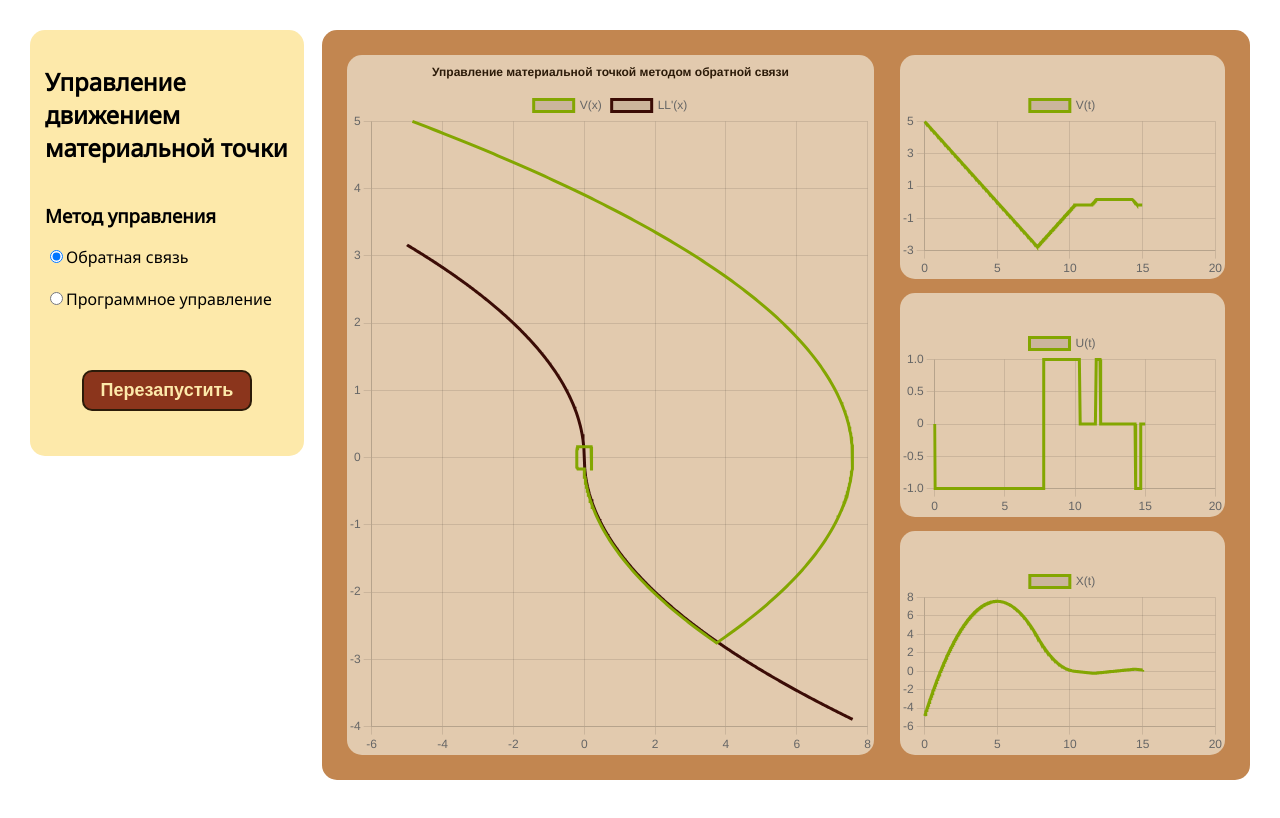
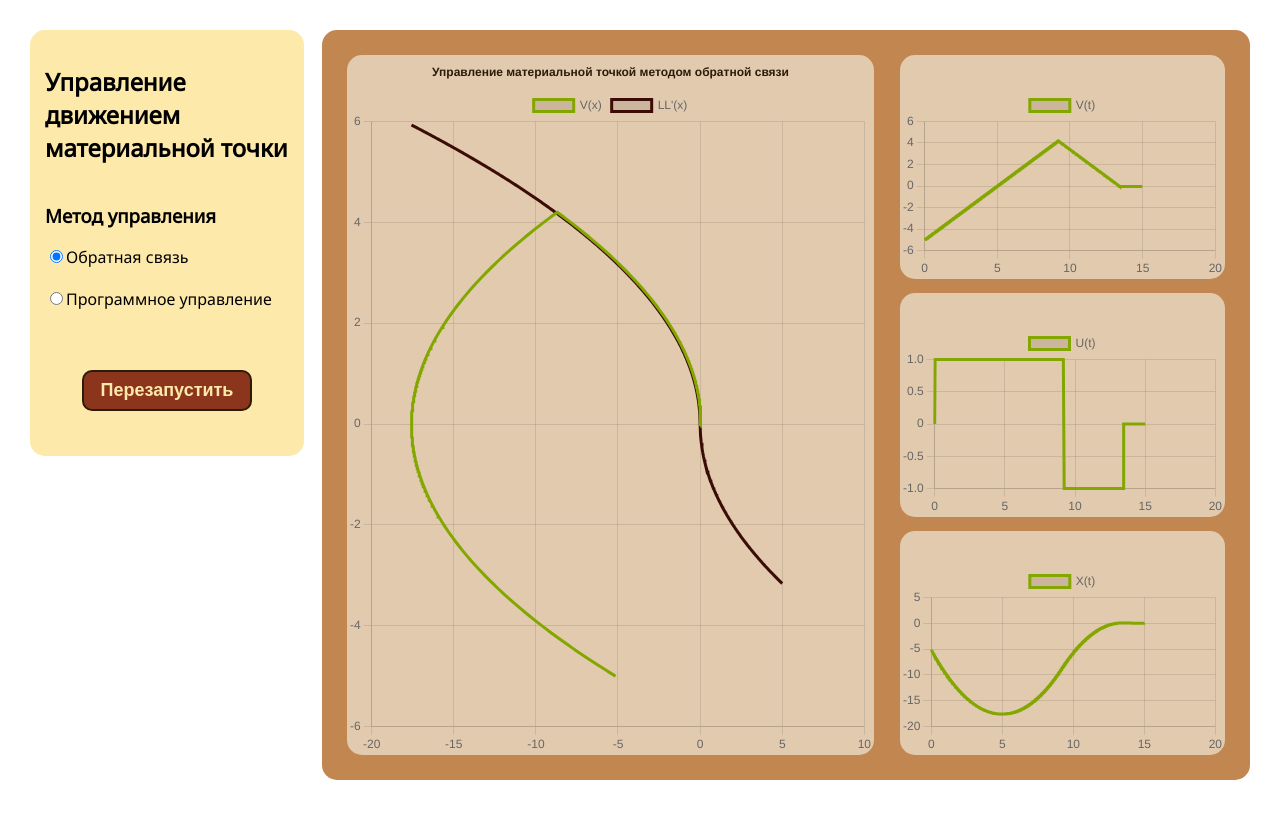
Before and after one commit to thesmol/otu_material_dot, a React (Create React App) app: page / in a window 1280 px wide. Shown: the top 818 px of the page. Built offline with nearby package versions, Linux system fonts and the light colour scheme.

Commit message:
chnage start point

```diff
--- a/src/data.js
+++ b/src/data.js
@@ -3,9 +3,9 @@ const t1 = 15;
 const x0 = -5;
 const x1 = -5;
 const x2 = 5;
-const v0 = 5;
+const v0 = -5;
 //const n_u = 10;
-const eps = 0.2;
+const eps = 0.05;
 const length = 499;
 const h = (t1 - t0) / length;
 
```
